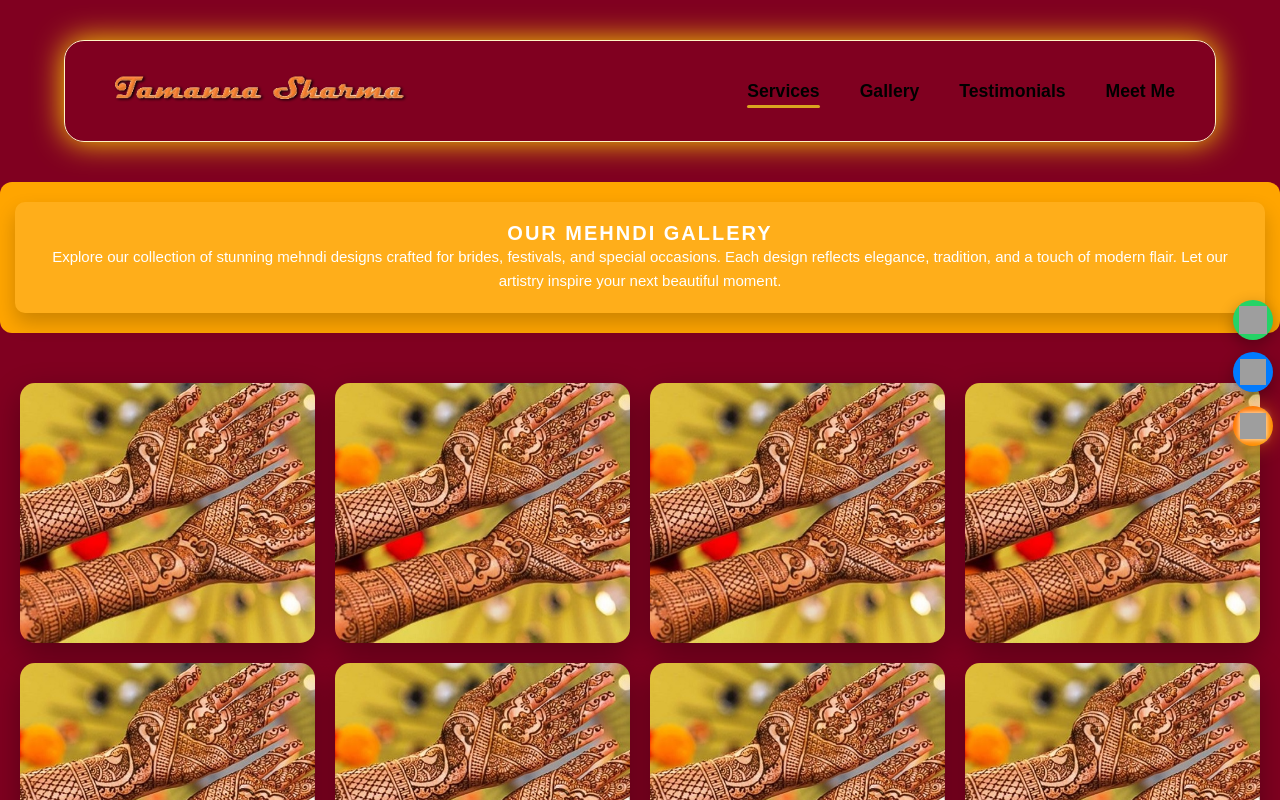
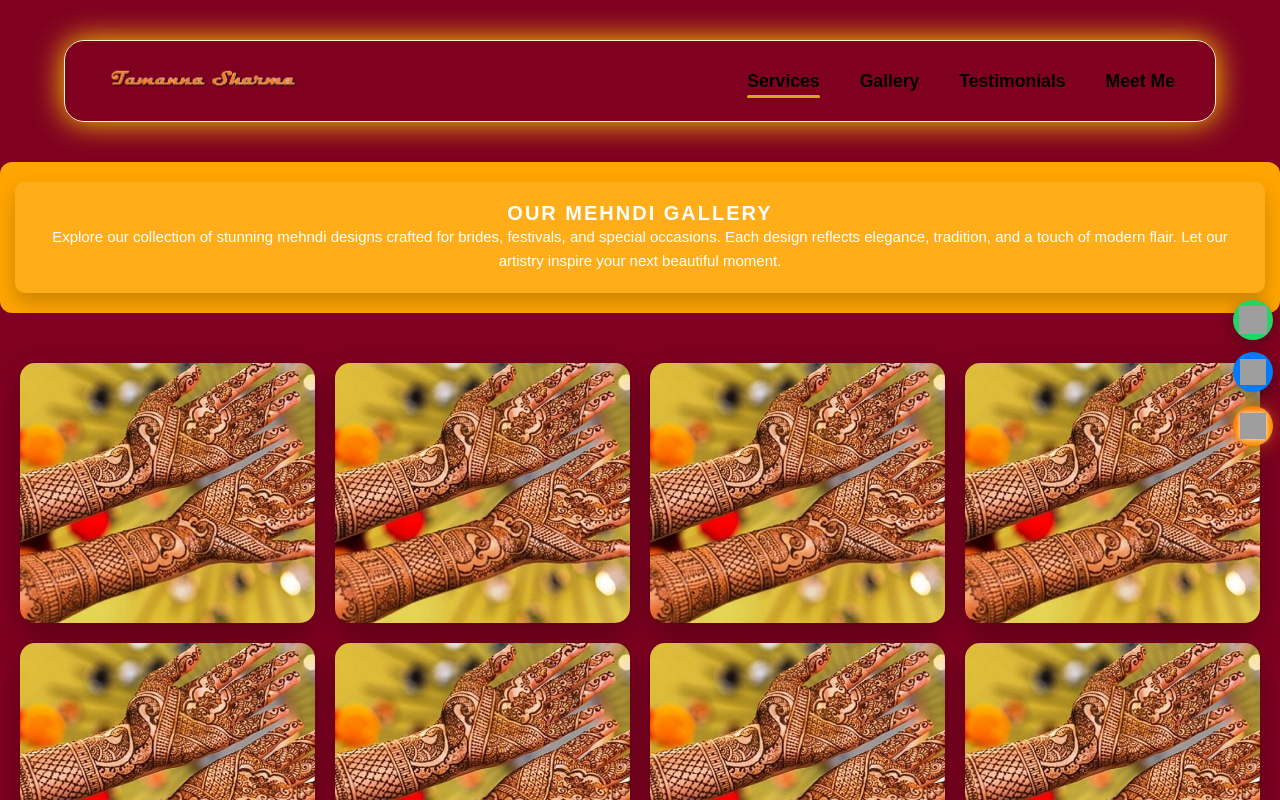
Before and after one commit to shekhu-tech/tam, a plain HTML site: page galary.html in a window 1280 px wide. Drawn offline with Linux system fonts and the light colour scheme; grey boxes are pictures that could not be loaded.

Commit message:
Update galary.html

```diff
--- a/galary.html
+++ b/galary.html
@@ -15,7 +15,7 @@
  <header>
     <div class="logo">
   <a href="aboutme.html">
-    <img src="tam.png" alt="tamanna logo" style="height: 55px;">
+    <img src="tam.png" alt="tamanna logo" style="height: 35px;">
   </a>
 </div>
     <nav id="nav">
```
